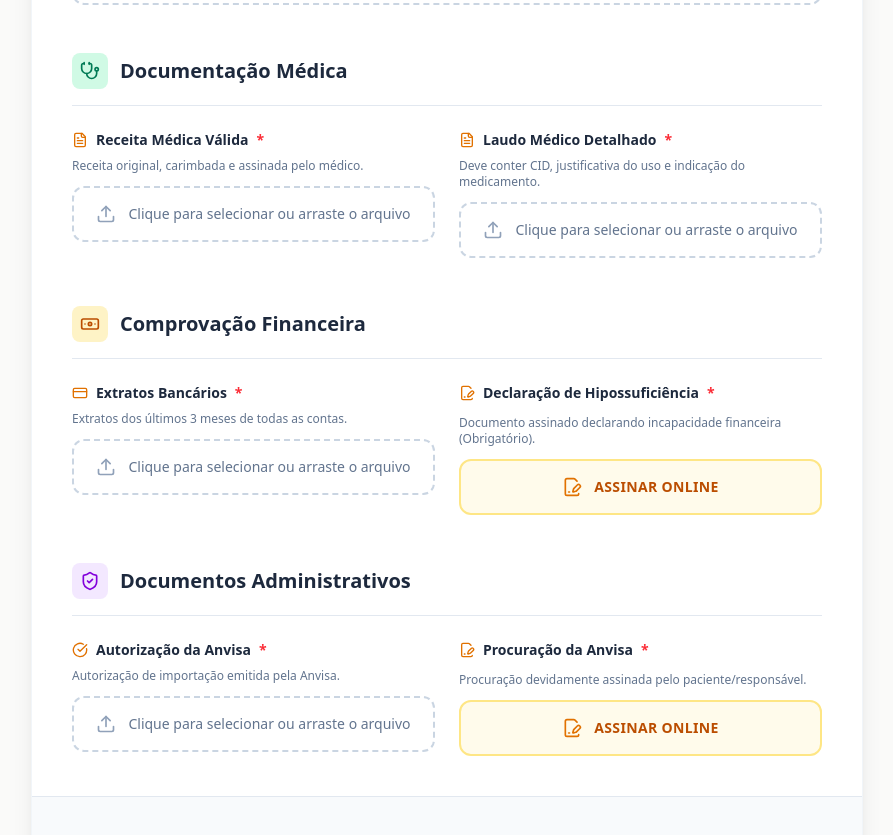
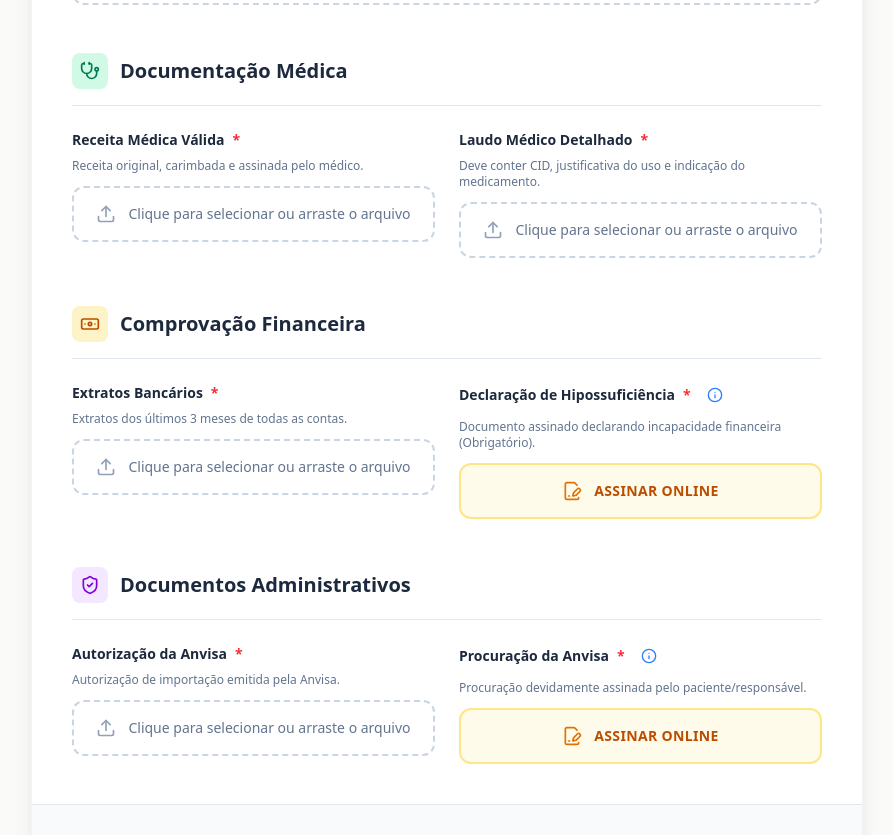
Before and after one commit to mizaelcabral/desertmoon, a React (Vite) app: page / in a window 1280 px wide. Shown: the part 1600-2435 px from the top of the page, without its empty margins (193-1086 px from the left). Built offline with nearby package versions, Linux system fonts and the light colour scheme.

Commit message:
feat: implement signature modal with iframe

```diff
--- a/src/App.tsx
+++ b/src/App.tsx
@@ -21,11 +21,14 @@ import {
   Phone,
   Mail,
   MapPin,
-  Info
+  Info,
+  X,
+  Loader2
 } from 'lucide-react';
 
-const FileUpload = ({ label, id, icon: Icon, required = false, description = '', actionLink, actionLabel, fullWidthAction = false, onFileSelect }: { label: string, id: string, icon: any, required?: boolean, description?: string, actionLink?: string, actionLabel?: string, fullWidthAction?: boolean, onFileSelect?: (file: { name: string, type: string, base64: string }) => void }) => {
+const FileUpload = ({ label, id, icon: Icon, required = false, description = '', actionLink, actionLabel, fullWidthAction = false, helpText, onFileSelect, onActionClick }: { label: string, id: string, icon: any, required?: boolean, description?: string, actionLink?: string, actionLabel?: string, fullWidthAction?: boolean, helpText?: string, onFileSelect?: (file: { name: string, type: string, base64: string }) => void, onActionClick?: (url: string) => void }) => {
   const [fileName, setFileName] = useState('');
+  const [showHelp, setShowHelp] = useState(false);
 
   const handleFileChange = (e: React.ChangeEvent<HTMLInputElement>) => {
     if (e.target.files && e.target.files[0]) {
@@ -49,7 +52,11 @@ const FileUpload = ({ label, id, icon: Icon, required = false, description = '',
   const handleAction = (e: React.MouseEvent) => {
     e.preventDefault();
     if (actionLink) {
-      window.open(actionLink, '_blank');
+      if (onActionClick) {
+        onActionClick(actionLink);
+      } else {
+        window.open(actionLink, '_blank');
+      }
     }
   };
 
@@ -60,8 +67,30 @@ const FileUpload = ({ label, id, icon: Icon, required = false, description = '',
           htmlFor={fullWidthAction ? undefined : id}
           className={`text-sm font-semibold text-slate-800 flex items-center gap-2 ${fullWidthAction ? 'mb-1' : ''}`}
         >
-          <Icon className="w-4 h-4 text-amber-600" />
           {label} {required && <span className="text-red-500">*</span>}
+          {helpText && (
+            <div className="relative inline-block ml-1">
+              <button
+                type="button"
+                onClick={() => setShowHelp(!showHelp)}
+                onBlur={() => setTimeout(() => setShowHelp(false), 200)}
+                className="p-1 hover:bg-slate-100 rounded-full transition-colors flex items-center justify-center"
+                title="Saber mais"
+              >
+                <Info className="w-4 h-4 text-blue-500" />
+              </button>
+              {showHelp && (
+                <div className="absolute left-1/2 -translate-x-1/2 bottom-full mb-3 w-72 p-4 bg-slate-900 text-white text-xs leading-relaxed rounded-xl shadow-2xl z-[100] border border-slate-700 animate-in fade-in zoom-in-95 duration-200">
+                  <div className="font-bold mb-1 border-b border-slate-700 pb-1 flex items-center gap-2">
+                    <Info className="w-3 h-3 text-blue-400" />
+                    Informação Importante
+                  </div>
+                  {helpText}
+                  <div className="absolute top-full left-1/2 -translate-x-1/2 w-3 h-3 bg-slate-900 border-r border-b border-slate-700 rotate-45 -mt-1.5"></div>
+                </div>
+              )}
+            </div>
+          )}
         </label>
         {actionLink && !fullWidthAction && (
           <button
@@ -120,6 +149,44 @@ const FileUpload = ({ label, id, icon: Icon, required = false, description = '',
   );
 };
 
+const SignatureModal = ({ url, onClose }: { url: string | null, onClose: () => void }) => {
+  if (!url) return null;
+  return (
+    <div className="fixed inset-0 z-[100] flex items-center justify-center p-4 sm:p-6 bg-slate-900/80 backdrop-blur-sm animate-in fade-in duration-300">
+      <div className="bg-white w-full max-w-5xl h-[90vh] rounded-3xl overflow-hidden shadow-2xl relative flex flex-col animate-in zoom-in-95 duration-300">
+        <div className="p-4 border-b border-slate-100 flex items-center justify-between bg-slate-50">
+          <div className="flex items-center gap-3">
+            <div className="p-2 bg-amber-100 rounded-lg">
+              <FileSignature className="w-5 h-5 text-amber-600" />
+            </div>
+            <div>
+              <h3 className="font-bold text-slate-800">Assinatura Digital</h3>
+              <p className="text-[10px] text-slate-500 uppercase tracking-wider font-semibold">Desert Moon & ZapSign</p>
+            </div>
+          </div>
+          <button
+            onClick={onClose}
+            className="p-2 hover:bg-slate-200 rounded-xl transition-colors text-slate-500 hover:text-slate-800"
+          >
+            <X className="w-6 h-6" />
+          </button>
+        </div>
+        <div className="flex-1 w-full h-full bg-slate-100 relative">
+          <iframe
+            src={url}
+            className="w-full h-full border-none shadow-inner"
+            title="ZapSign Signature"
+            allow="camera; microphone"
+          />
+        </div>
+        <div className="p-4 bg-white border-t border-slate-100 text-center">
+          <p className="text-xs text-slate-500 italic">Após finalizar a assinatura, você pode fechar este popup.</p>
+        </div>
+      </div>
+    </div>
+  );
+};
+
 export default function App() {
   const [formData, setFormData] = useState<any>({
     patientName: '',
@@ -136,6 +203,7 @@ export default function App() {
   const [isSubmitting, setIsSubmitting] = useState(false);
   const [isSuccess, setIsSuccess] = useState(false);
   const [errorHeader, setErrorHeader] = useState<string | null>(null);
+  const [activeSignatureUrl, setActiveSignatureUrl] = useState<string | null>(null);
 
   const GOOGLE_SCRIPT_URL = 'https://script.google.com/macros/s/AKfycbzzj4ZHm6BVpOBI2osYAmjcNEYychUpqDR4i4YKFmV7hqIb32qa7lS8JKISM0cI-UYW/exec';
 
@@ -393,10 +461,12 @@ export default function App() {
                   label="Declaração de Hipossuficiência"
                   icon={FileSignature}
                   required={true}
+                  helpText="Neste documento, o paciente declara sua condição de hipossuficiência financeira para provar que não possui condições de pagar pelo tratamento de cannabis medicinal. Esta declaração é fundamental para o processo judicial e para a solicitação do fornecimento do medicamento pelo Estado."
                   description="Documento assinado declarando incapacidade financeira (Obrigatório)."
                   actionLink="https://app.zapsign.com.br/verificar/doc/9508ca67-e761-4056-bd7c-ac69c5499bad"
                   actionLabel="Assinar Online"
                   fullWidthAction={true}
+                  onActionClick={(url) => setActiveSignatureUrl(url)}
                 />
               </div>
             </section>
@@ -424,10 +494,12 @@ export default function App() {
                   label="Procuração da Anvisa"
                   icon={FileSignature}
                   required
+                  helpText="A procuração autoriza a Desert Moon a realizar todos os trâmites administrativos junto à Anvisa em seu nome. Isso permite que nossa equipe gestione renovações, liberações e acompanhe o status da sua importação de forma direta e ágil."
                   description="Procuração devidamente assinada pelo paciente/responsável."
                   actionLink="https://app.zapsign.com.br/verificar/doc/649b7009-b6a9-4ec7-b240-0b07c37a8249"
                   actionLabel="Assinar Online"
                   fullWidthAction={true}
+                  onActionClick={(url) => setActiveSignatureUrl(url)}
                 />
               </div>
             </section>
@@ -464,6 +536,13 @@ export default function App() {
 
         </form>
       </main>
+
+      {activeSignatureUrl && (
+        <SignatureModal
+          url={activeSignatureUrl}
+          onClose={() => setActiveSignatureUrl(null)}
+        />
+      )}
 
       {/* Footer */}
       <footer className="max-w-4xl mx-auto px-4 sm:px-6 lg:px-8 mt-16 pb-8">
```
